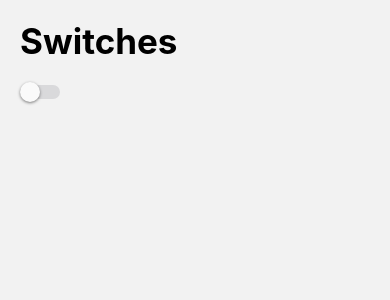
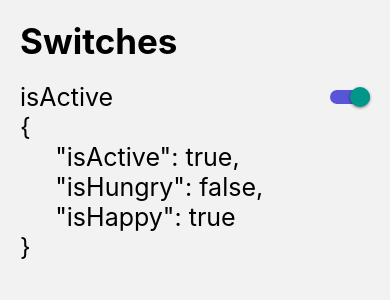
Before and after one commit to Zcehtro/RNComponents, a React Native app: screen /SwitchScreen in a window 390 px wide. Shown: the top 300 px of the page. Built offline with nearby package versions, Linux system fonts and the light colour scheme.

Commit message:
custom switch developed further demo state isActive added

```diff
--- /dev/null
+++ b/src/components/CustomSwitch.tsx
@@ -0,0 +1,25 @@
+import { useState } from "react";
+import { Switch, Platform } from "react-native";
+
+interface Props {
+  isOn: boolean;
+  onChange: (value: boolean) => void;
+}
+
+export const CustomSwitch = ({ isOn, onChange }: Props) => {
+  const [isEnabled, setIsEnabled] = useState(isOn);
+
+  const toggleSwitch = () => {
+    setIsEnabled(!isEnabled);
+    onChange(!isEnabled);
+  };
+
+  return (
+    <Switch
+      trackColor={{ false: "#D9D9DB", true: "#5856D6" }}
+      thumbColor={Platform.OS === "android" ? "#5856D6" : ""}
+      onValueChange={toggleSwitch}
+      value={isEnabled}
+    />
+  );
+};
--- a/src/screens/SwitchScreen.tsx
+++ b/src/screens/SwitchScreen.tsx
@@ -1,22 +1,46 @@
+import { CustomSwitch } from "@app/components/CustomSwitch";
 import { HeaderTitle } from "@app/components/HeaderTitle";
 import { useState } from "react";
-import { View, Switch, Platform } from "react-native";
+import { View, Switch, Platform, Text, StyleSheet } from "react-native";
 
 export const SwitchScreen = () => {
-  const [isEnabled, setIsEnabled] = useState(false);
-  const toggleSwitch = () => setIsEnabled(!isEnabled);
+  const [state, setState] = useState({
+    isActive: true,
+    isHungry: false,
+    isHappy: true,
+  });
+
+  const { isActive, isHungry, isHappy } = state;
+
+  const onChange = (value: boolean, field: string) => {
+    setState({
+      ...state,
+      [field]: value,
+    });
+  };
 
   return (
     <View style={{ marginHorizontal: 20 }}>
       <HeaderTitle title="Switches" />
-
-      <Switch
-        trackColor={{ false: "#D9D9DB", true: "#5856D6" }}
-        // thumbColor={Platform.OS === "android" ? "#5856D6" : ""}
-        // ios_backgroundColor="#3e3e3e"
-        onValueChange={toggleSwitch}
-        value={isEnabled}
-      />
+      <View style={styles.switchRow}>
+        <Text style={styles.switchText}>isActive</Text>
+        <CustomSwitch
+          isOn={isActive}
+          onChange={value => onChange(value, "isActive")}
+        />
+      </View>
+      <Text style={styles.switchText}>{JSON.stringify(state, null, 5)}</Text>
     </View>
   );
 };
+
+const styles = StyleSheet.create({
+  switchText: {
+    fontSize: 25,
+  },
+  switchRow: {
+    flexDirection: "row",
+    justifyContent: "space-between",
+    alignItems: "center",
+  },
+});
```
